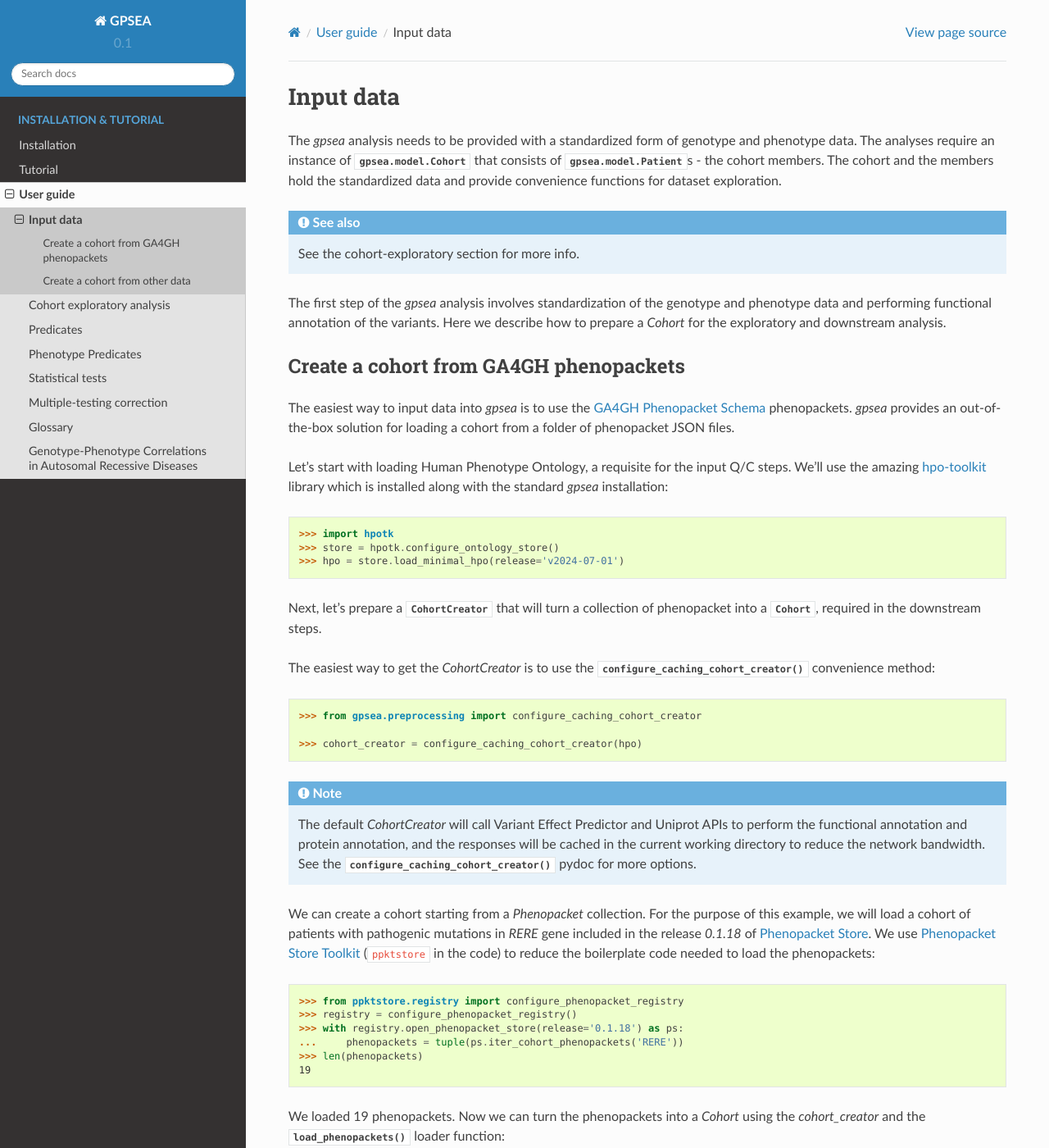
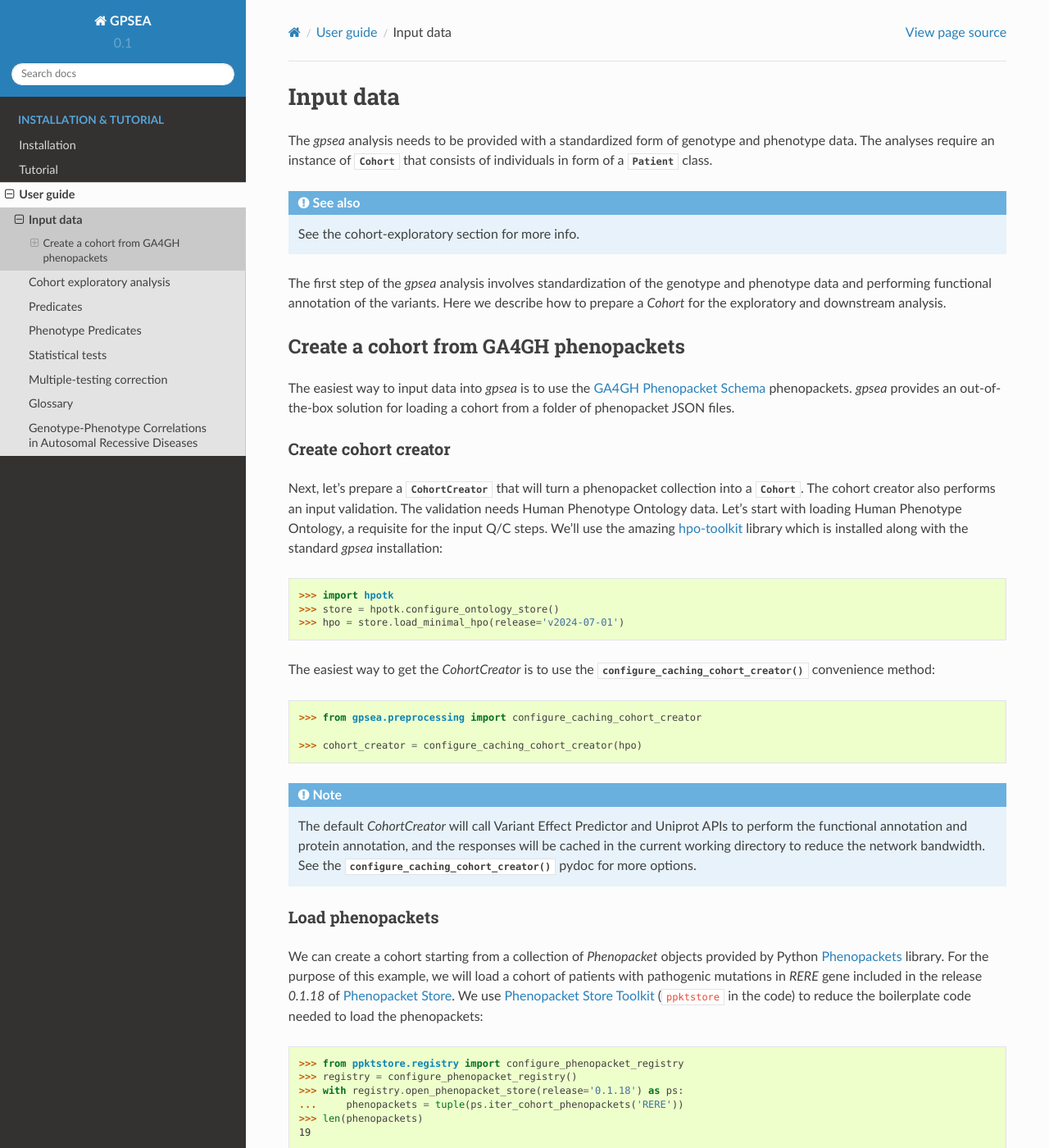
Before and after one commit to monarch-initiative/gpsea, a Sphinx documentation site: the page built from docs/user-guide/input-data.rst, in a window 1280 px wide and 1400 px high. Shown: the whole window at 82% size. Built offline with Sphinx 7.4.7 and the Read the Docs theme 2.0.0, drawn with Linux system fonts in a browser that asks for light colours; pages that are not in the unit, such as notebooks, are missing from menus; some of the changed text lies outside the part shown.

Commit message:
Describe new loading in the docs.

```diff
--- a/docs/user-guide/input-data.rst
+++ b/docs/user-guide/input-data.rst
@@ -5,9 +5,8 @@
 ==========
 
 The `gpsea` analysis needs to be provided with a standardized form of genotype and phenotype data.
-The analyses require an instance of :class:`gpsea.model.Cohort` that consists
-of :class:`gpsea.model.Patient`\ s - the cohort members. The cohort and the members
-hold the standardized data and provide convenience functions for dataset exploration.
+The analyses require an instance of :class:`~gpsea.model.Cohort` that consists
+of individuals in form of a :class:`~gpsea.model.Patient` class.
 
 .. seealso::
 
@@ -18,14 +17,21 @@
 for the exploratory and downstream analysis.
 
 
+***************************************
 Create a cohort from GA4GH phenopackets
----------------------------------------
+***************************************
 
 The easiest way to input data into `gpsea` is to use the
 `GA4GH Phenopacket Schema <https://phenopacket-schema.readthedocs.io/en/latest>`_ phenopackets.
 `gpsea` provides an out-of-the-box solution for loading a cohort from a folder of phenopacket JSON files.
 
 
+Create cohort creator
+=====================
+
+Next, let's prepare a :class:`~gpsea.preprocessing.CohortCreator` that will turn a phenopacket collection
+into a :class:`~gpsea.model.Cohort`. The cohort creator also performs an input validation.
+The validation needs Human Phenotype Ontology data.
 Let's start with loading Human Phenotype Ontology, a requisite for the input Q/C steps. We'll use the amazing
 `hpo-toolkit <https://github.com/TheJacksonLaboratory/hpo-toolkit>`_ library which is installed along with
 the standard `gpsea` installation:
@@ -33,9 +39,6 @@
 >>> import hpotk
 >>> store = hpotk.configure_ontology_store()
 >>> hpo = store.load_minimal_hpo(release='v2024-07-01')
-
-Next, let's prepare a :class:`~gpsea.preprocessing.CohortCreator` that will turn a collection of phenopacket
-into a :class:`~gpsea.model.Cohort`, required in the downstream steps.
 
 The easiest way to get the `CohortCreator` is to use the
 :func:`~gpsea.preprocessing.configure_caching_cohort_creator` convenience method:
@@ -53,7 +56,12 @@
   and the responses will be cached in the current working directory to reduce the network bandwidth.
   See the :func:`~gpsea.preprocessing.configure_caching_cohort_creator` pydoc for more options.
 
-We can create a cohort starting from a `Phenopacket` collection.
+
+Load phenopackets
+=================
+
+We can create a cohort starting from a collection of `Phenopacket` objects
+provided by Python  `Phenopackets <https://pypi.org/project/phenopackets>`_ library.
 For the purpose of this example, we will load a cohort of patients with pathogenic mutations in *RERE* gene
 included in the release `0.1.18` of `Phenopacket Store <https://github.com/monarch-initiative/phenopacket-store>`_.
 We use `Phenopacket Store Toolkit <https://github.com/monarch-initiative/phenopacket-store-toolkit>`_
@@ -86,7 +94,21 @@
 No errors or warnings were found
 
 
-Create a cohort from other data
--------------------------------
+Alternative phenopacket sources
+===============================
 
-TODO - describe how to construct a Patient from raw HPO terms and variant coordinates.
+In case you do not already have a `Phenopacket` collection at your fingertips,
+GPSEA provides a few other convenience functions for loading phenopackets from JSON files.
+
+The :func:`~gpsea.preprocessing.load_phenopacket_files` function can be used to load
+a bunch of phenopacket JSON files:
+
+>>> from gpsea.preprocessing import load_phenopacket_files
+>>> pp_files = ('path/to/phenopacket1.json', 'path/to/phenopacket2.json')
+>>> cohort, qc_results = load_phenopacket_files(pp_files, cohort_creator)  # doctest: +SKIP
+
+or you can load an entire directory of JSON files with :func:`~gpsea.preprocessing.load_phenopacket_folder`:
+
+>>> from gpsea.preprocessing import load_phenopacket_folder
+>>> pp_dir = 'path/to/folder/with/many/phenopacket/json/files'
+>>> cohort, qc_results = load_phenopacket_folder(pp_dir, cohort_creator)  # doctest: +SKIP
```
